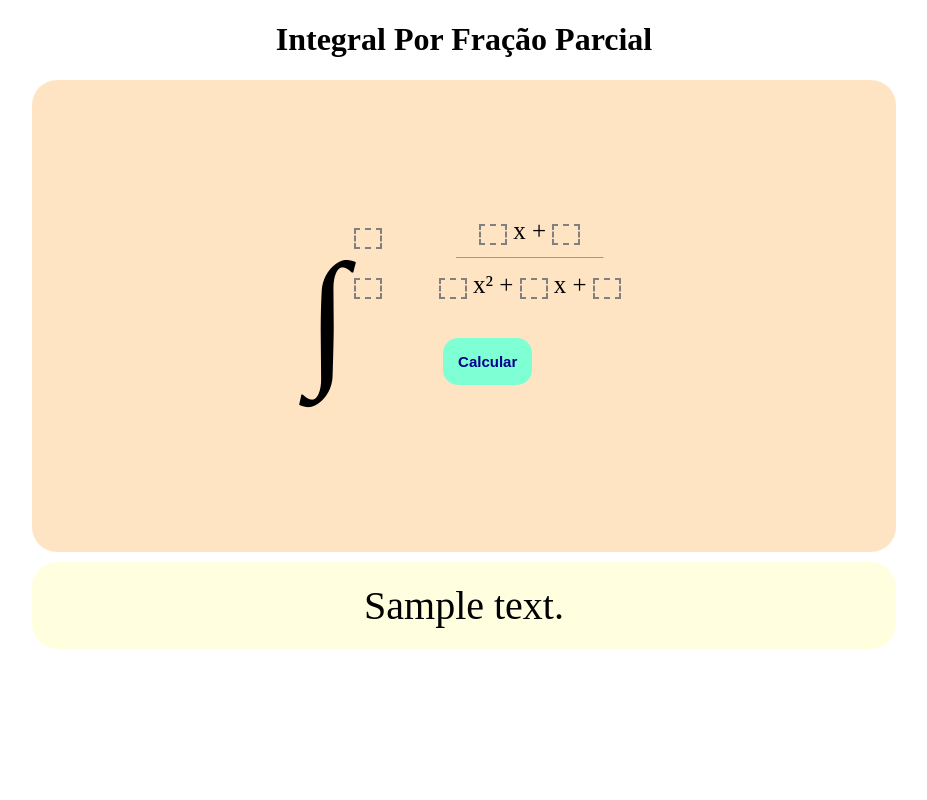
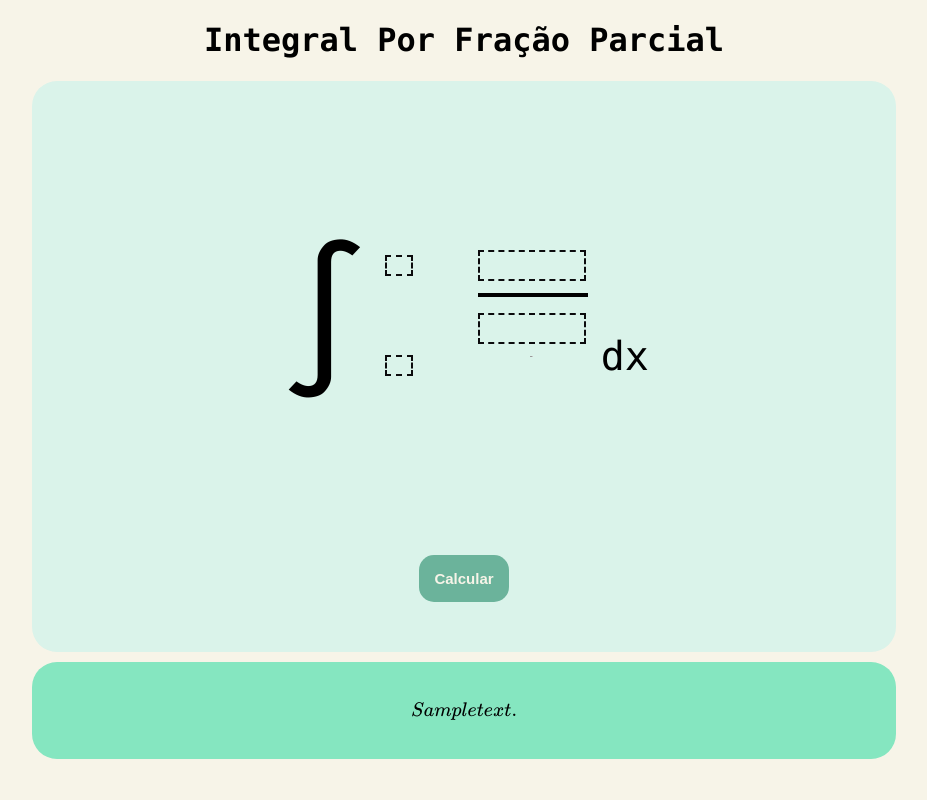
Before and after one commit to LeticiaBianca/Calculus, a Flask app: template templates/home.html in a window 1280 px wide. Shown: the whole page, without its empty margins (176-1103 px from the left). Run offline with Flask 3, Linux system fonts and the light colour scheme; the template is opened without the code that fills it: most values are stand-ins (such as "Sample title", 1, 10 or a date in 2020); parts of the project's set-up code (start-up, migrations or seed data) failed here and were passed over; some libraries are stand-ins or nearby versions.

Commit message:
Adionando novos casos

```diff
--- a/Integral.py
+++ b/Integral.py
@@ -1,7 +1,21 @@
 import math
+from sympy import *
 
 
-def integral(na, nb, a, b, c, da, db):
+x = symbols("x")
+
+na = "x**2 + 2*x + 7"
+
+def integral(da, db, numerador, denominador):
+
+    expr = "(" + numerador +")/(" + denominador +")"
+
+    if(da != "" and db != ""):
+        r = integrate(eval(expr), (x, da, db))
+    else:
+        r = integrate(eval(expr), x)
+
+    return latex(r)
 
     if(verificanum(na) and verificanum(nb) and verificanum(a) and verificanum(b) and verificanum(c)):
         na = int(na)
--- a/main.py
+++ b/main.py
@@ -10,17 +10,14 @@ def home():
 
 @app.route('/predict',methods=['POST'])
 def predict():
-    na = request.form['na']
-    nb = request.form['nb']
-    a = request.form['a']
-    b = request.form['b']
-    c = request.form['c']
     da = request.form['da']
     db = request.form['db']
+    numerador = request.form['numerador']
+    denominador = request.form['denominador']
 
-    result = integral(na,nb,a,b,c, da, db)
+    result = integral(da,db,numerador, denominador)
 
-    return render_template('home.html', prediction_text = str(result))
+    return render_template('home.html', prediction_text = result)
 
 if __name__ == '__main__':
     app.run()
--- a/static/css/style.css
+++ b/static/css/style.css
@@ -1,19 +1,25 @@
+body{
+    background-color: #f7f4e8;
+    font-family: "Lucida Console", "Courier New", monospace;
+}
+
 .titulo{
     text-align: center;
 }
 
 .funcao{
     margin-left: 50px;
+
 }
 
 .definida{
-    line-height: 50px;
+    line-height: 100px;
 }
 
 .expressao{
     font-size: 25px;
     text-align: center;
-    background-color: bisque;
+    background-color: #daf3ea;
     border-radius: 25px;
     margin-left: 200px;
     margin-right: 200px;
@@ -23,14 +29,16 @@
     display: inline-block;
 }
 
-.expressao p{
+.dx{
+    display: inline-block;
+    font-size: 40px;
+}
+.simbolo{
     font-size: 150px;
 }
-
-.resultado{
-    font-size: 40px;
+.latex{
     text-align: center;
-    background-color: lightyellow;
+    background-color: #85e6c0;
     border-radius: 25px;
     margin-left: 200px;
     margin-right: 200px;
@@ -39,18 +47,25 @@
 }
 
 input{
-    background-color: bisque;
+    background-color: #daf3ea;
     border-style: dashed;
-    border-color: grey;
+    border-color: #0b0b0d;
     width: 20px;
+    text-align: center;
+}
+
+.funcao input{
+    width: 100px;
+    height: 25px;
 }
 
 button{
-    background-color: aquamarine;
+    background-color: #6bb39b;
     border: none;
     border-radius: 15px;
     padding: 15px;
+    margin-bottom: 50px;
     font-size: 15px;
     font-weight: bold;
-    color: darkblue;
+    color: #f7f4e8;
 }
--- a/templates/home.html
+++ b/templates/home.html
@@ -9,6 +9,10 @@
       crossorigin="anonymous"
     /> -->
     <link rel="stylesheet" href="/static/css/style.css"/>
+    <script src="https://polyfill.io/v3/polyfill.min.js?features=es6"></script>
+<script type="text/javascript" id="MathJax-script" async
+  src="https://cdn.jsdelivr.net/npm/mathjax@3/es5/tex-chtml.js">
+</script>
 
     <title>Integral Por Fração Parcial</title>
   </head>
@@ -18,38 +22,32 @@
         <h1>Integral Por Fração Parcial</h1>
     </div>
     <div class="expressao">
-        <div>
-            <p> &#x222b </p>
-        </div>
+
         <div class="formulario">
             <form action="{{url_for('predict')}}" method="post">
+              <div class="simbolo">
+                <p> &#x222b </p>
+              </div>
               <div class="definida">
-                <input type="text" name="da"/>
+                <input type="text" name="da">
                 <br>
-                <input type="text" name="db"/>
+                <input type="text" name="db">
               </div>
 
               <div class="funcao">
-                <input type="text" name="na" required="required"/>
-                x +
-                <input type="text" name="nb" required="required"/>
-                <br>
-                <hr size="1" width="80%">
-                <input type="text" name="a" required="required"/>
-                x² +
-                <input type="text" name="b" required="required"/>
-                x +
-                <input type="text" name="c" required="required"/>
+                <input type="text" name="numerador" required="required"/>
+                <hr size="4" width="100%" color="black">
+                <input type="text" name="denominador" required="required"/>
+                <hr size="0" width="0%">
               </div>
-
-                <br>
-                <br>
+              <div class="dx"><p>dx</p> </div>
+              <br>
                 <button type="submit">Calcular</button>
             </form>
         </div>
     </div>
-    <div class="resultado">
-        {{prediction_text}}
+    <div class="latex">
+        $${{prediction_text}}$$
     </div>
   </body>
 </html>
```
